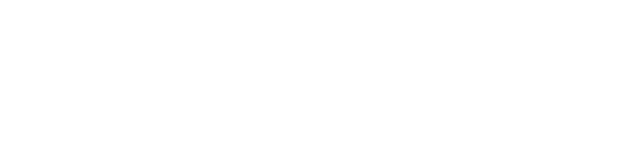
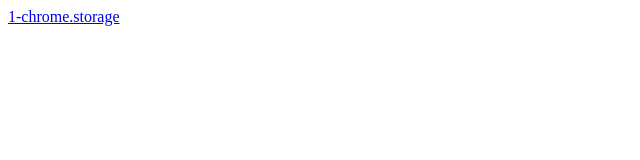
Before and after one commit to mengshixing/english, a plain HTML site: page index.html in a window 1280 px wide. Shown: the whole page, without its empty margins (0-640 px from the left). Drawn offline with Linux system fonts and the light colour scheme.

Commit message:
publish2

```diff
--- a/index.html
+++ b/index.html
@@ -7,7 +7,7 @@
 
     </head>
     <body>
-        <div> <a href="1-chrome.storage/chrome.storage.html"> </a></div>
+        <div> <a href="1-chrome.storage/chrome.storage.html">1-chrome.storage</a></div>
 
 
     </body>
```
